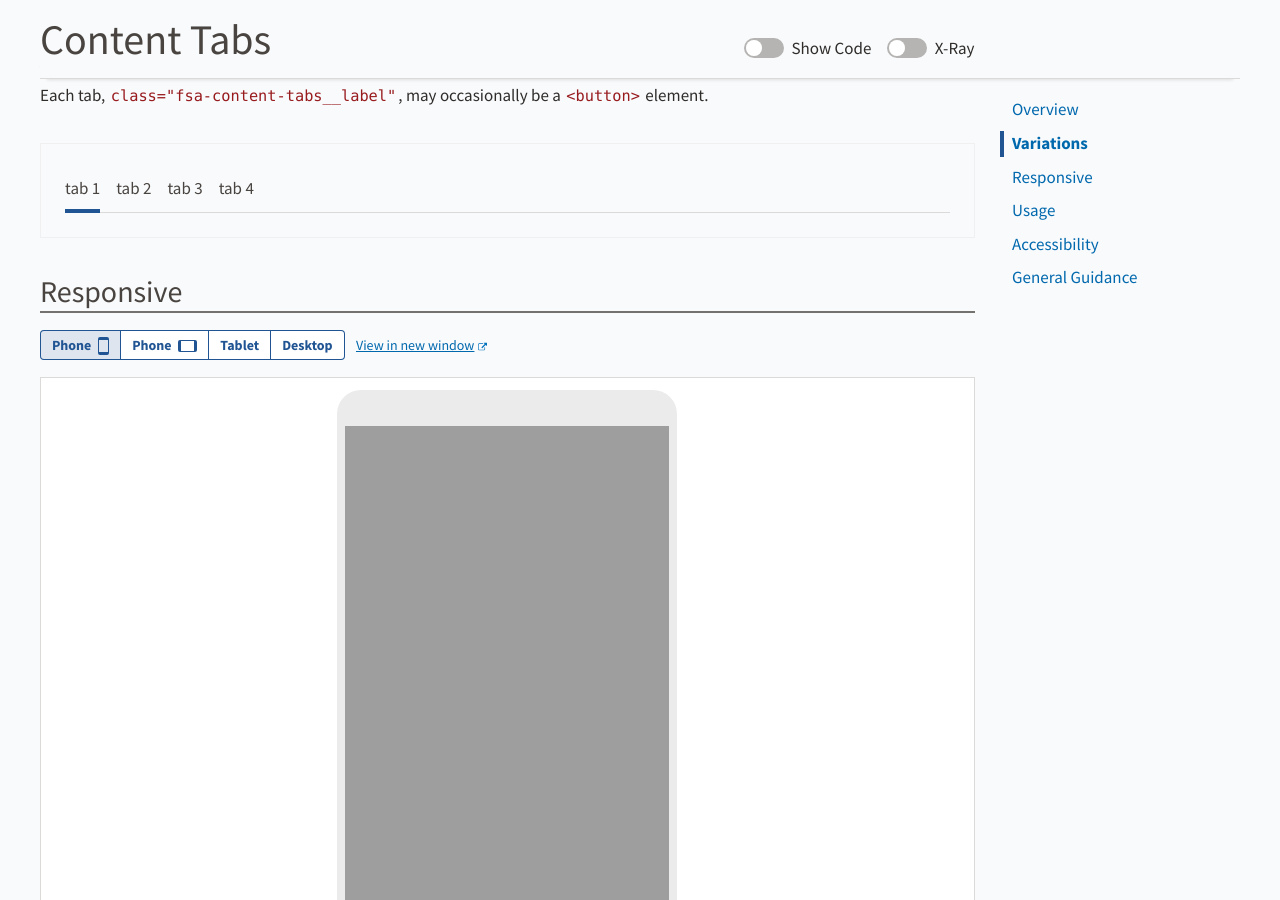
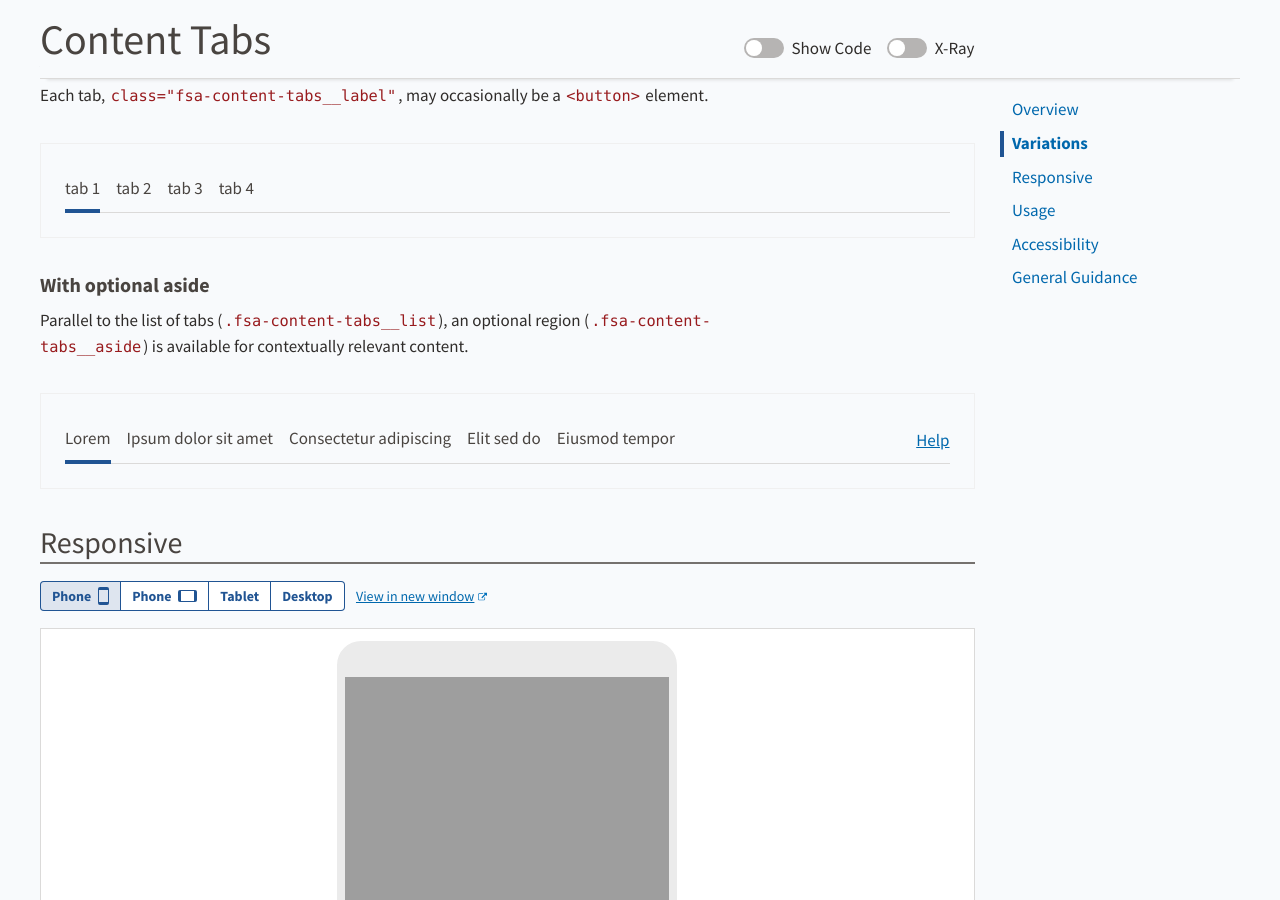
Before and after one commit to USDA-FSA/fsa-design-system, a Jekyll site: the page built from components/content-tabs/index.md, in a window 1280 px wide and 900 px high, scrolled down 1662 px. Built offline with Jekyll 4.4.1, drawn with Linux system fonts in a browser that asks for light colours.

Commit message:
Content Tabs aside exsmple

````diff
--- a/components/content-tabs/index.md
+++ b/components/content-tabs/index.md
@@ -35,7 +35,6 @@ jump_menu: true
         </a>
       </li>
     </ul>
-    <div class="fsa-content-tabs__aside"></div>
   </div>
 
 </div>
@@ -75,7 +74,6 @@ Content Tabs can be styled using `fsa-content-tabs__label--[variation]` on the a
         </a>
       </li>
     </ul>
-    <div class="fsa-content-tabs__aside"></div>
   </div>
 </div>
 ```html
@@ -107,7 +105,6 @@ Content Tabs can be styled using `fsa-content-tabs__label--[variation]` on the a
       </a>
     </li>
   </ul>
-  <div class="fsa-content-tabs__aside"></div>
 </div>
 ```
 
@@ -142,7 +139,6 @@ Content Tabs can be styled using `fsa-content-tabs__label--[variation]` on the a
         </a>
       </li>
     </ul>
-    <div class="fsa-content-tabs__aside"></div>
   </div>
 </div>
 ```html
@@ -174,7 +170,6 @@ Content Tabs can be styled using `fsa-content-tabs__label--[variation]` on the a
       </a>
     </li>
   </ul>
-  <div class="fsa-content-tabs__aside"></div>
 </div>
 ```
 
@@ -210,7 +205,6 @@ Content Tabs can be styled using `fsa-content-tabs__label--[variation]` on the a
         </a>
       </li>
     </ul>
-    <div class="fsa-content-tabs__aside"></div>
   </div>
 </div>
 ```html
@@ -242,7 +236,6 @@ Content Tabs can be styled using `fsa-content-tabs__label--[variation]` on the a
       </a>
     </li>
   </ul>
-  <div class="fsa-content-tabs__aside"></div>
 </div>
 ```
 
@@ -273,7 +266,6 @@ Content Tabs can be styled using `fsa-content-tabs__label--[variation]` on the a
         </a>
       </li>
     </ul>
-    <div class="fsa-content-tabs__aside"></div>
   </div>
 </div>
 ```html
@@ -300,7 +292,6 @@ Content Tabs can be styled using `fsa-content-tabs__label--[variation]` on the a
       </a>
     </li>
   </ul>
-  <div class="fsa-content-tabs__aside"></div>
 </div>
 ```
 
@@ -330,7 +321,6 @@ Content Tabs can be styled using `fsa-content-tabs__label--[variation]` on the a
         </a>
       </li>
     </ul>
-    <div class="fsa-content-tabs__aside"></div>
   </div>
 </div>
 ```html
@@ -357,13 +347,12 @@ Content Tabs can be styled using `fsa-content-tabs__label--[variation]` on the a
       </a>
     </li>
   </ul>
-  <div class="fsa-content-tabs__aside"></div>
 </div>
 ```
 
 ### As Buttons
 
-<p>Each tab, <code>class="fsa-content-tabs__label"</code>, may occasionally be a <code>&lt;button&gt;</code> element.</p>
+Each tab, <code>class="fsa-content-tabs__label"</code>, may occasionally be a <code>&lt;button&gt;</code> element.
 
 <div class="ds-preview ds-preview--default-bg">
   <div class="fsa-content-tabs">
@@ -389,7 +378,6 @@ Content Tabs can be styled using `fsa-content-tabs__label--[variation]` on the a
         </button>
       </li>
     </ul>
-    <div class="fsa-content-tabs__aside"></div>
   </div>
 </div>
 ```html
@@ -416,7 +404,79 @@ Content Tabs can be styled using `fsa-content-tabs__label--[variation]` on the a
       </button>
     </li>
   </ul>
-  <div class="fsa-content-tabs__aside"></div>
+</div>
+```
+
+### With optional aside
+
+Parallel to the list of tabs (`.fsa-content-tabs__list`), an optional region (`.fsa-content-tabs__aside`) is available for contextually relevant content.
+
+<div class="ds-preview ds-preview--default-bg">
+  <div class="fsa-content-tabs">
+    <ul class="fsa-content-tabs__list">
+      <li class="fsa-content-tabs__item">
+        <a class="fsa-content-tabs__label fsa-content-tabs__label--active" aria-current="true" href="#link">
+          <span class="fsa-content-tabs__label-text">Lorem</span>
+        </a>
+      </li>
+      <li class="fsa-content-tabs__item">
+        <a class="fsa-content-tabs__label" href="#link">
+          <span class="fsa-content-tabs__label-text">Ipsum dolor sit amet</span>
+        </a>
+      </li>
+      <li class="fsa-content-tabs__item">
+        <a class="fsa-content-tabs__label" href="#link">
+          <span class="fsa-content-tabs__label-text">Consectetur adipiscing</span>
+        </a>
+      </li>
+      <li class="fsa-content-tabs__item">
+        <a class="fsa-content-tabs__label" href="#link">
+          <span class="fsa-content-tabs__label-text">Elit sed do</span>
+        </a>
+      </li>
+      <li class="fsa-content-tabs__item">
+        <a class="fsa-content-tabs__label" href="#link">
+          <span class="fsa-content-tabs__label-text">Eiusmod tempor</span>
+        </a>
+      </li>
+    </ul>
+    <div class="fsa-content-tabs__aside">
+      <a href="#link-to-nowhere" onclick="alert('A text link is but one example of what can go here.')">Help</a>
+    </div>
+  </div>
+</div>
+```html
+<div class="fsa-content-tabs">
+  <ul class="fsa-content-tabs__list">
+    <li class="fsa-content-tabs__item">
+      <a class="fsa-content-tabs__label fsa-content-tabs__label--active" aria-current="true" href="#link">
+        <span class="fsa-content-tabs__label-text">Lorem</span>
+      </a>
+    </li>
+    <li class="fsa-content-tabs__item">
+      <a class="fsa-content-tabs__label" href="#link">
+        <span class="fsa-content-tabs__label-text">Ipsum dolor sit amet</span>
+      </a>
+    </li>
+    <li class="fsa-content-tabs__item">
+      <a class="fsa-content-tabs__label" href="#link">
+        <span class="fsa-content-tabs__label-text">Consectetur adipiscing</span>
+      </a>
+    </li>
+    <li class="fsa-content-tabs__item">
+      <a class="fsa-content-tabs__label" href="#link">
+        <span class="fsa-content-tabs__label-text">Elit sed do</span>
+      </a>
+    </li>
+    <li class="fsa-content-tabs__item">
+      <a class="fsa-content-tabs__label" href="#link">
+        <span class="fsa-content-tabs__label-text">Eiusmod tempor</span>
+      </a>
+    </li>
+  </ul>
+  <div class="fsa-content-tabs__aside">
+    <a href="link.html">Help</a>
+  </div>
 </div>
 ```
 
````
